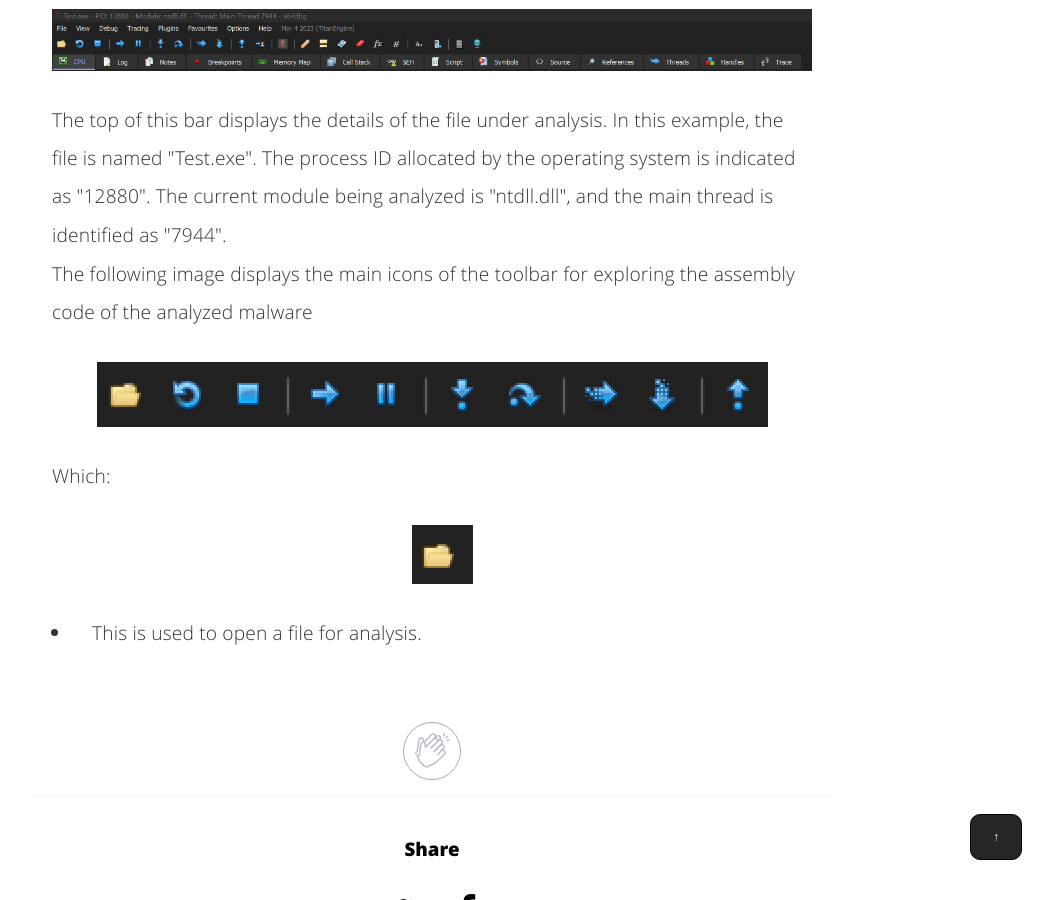
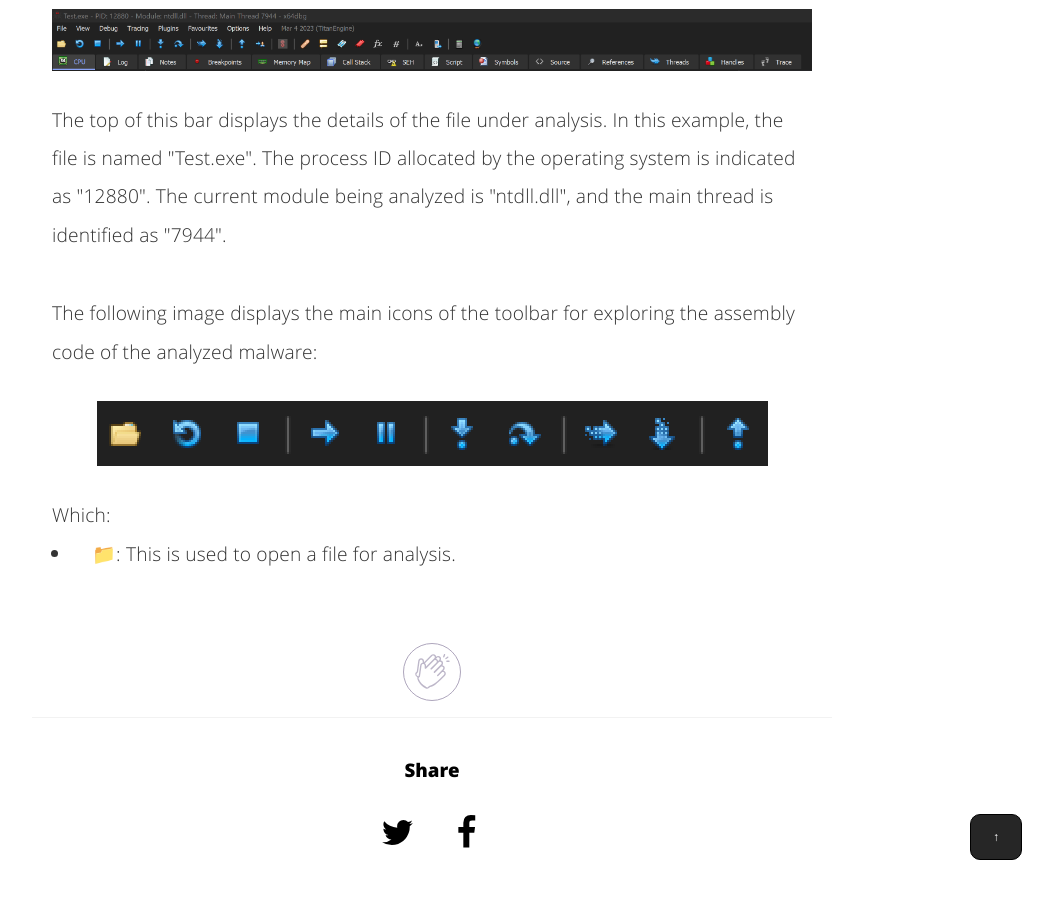
Before and after one commit to nickvourd/nickvourd.github.io, a Jekyll site: the page built from _posts/2023-10-18-x64dbg-intro.md, in a window 1280 px wide and 900 px high, scrolled down 4570 px. Shown: the whole window, without its empty margins (208-1261 px from the left). Built offline with Jekyll 4.4.1, drawn with Linux system fonts in a browser that asks for light colours; after the commit the page ends 5439 px from its top, so only the background shows below that.

Commit message:
Edit 2023-10-18 x64dbg (My first baby steps)

```diff
--- a/_posts/2023-10-18-x64dbg-intro.md
+++ b/_posts/2023-10-18-x64dbg-intro.md
@@ -346,9 +346,9 @@ Before we begin, let me to explain some terminology to become more familiar with
 
 <img src="/assets/img/post-img/18-10-2023/x64dbg-Top-Toolbar.png" class="post-images" alt="x64dbg Top Toolbar">
 
-<p>The top of this bar displays the details of the file under analysis. In this example, the file is named "Test.exe". The process ID allocated by the operating system is indicated as "12880". The current module being analyzed is "ntdll.dll", and the main thread is identified as "7944".</p>
+<p>The top of this bar displays the details of the file under analysis. In this example, the file is named "Test.exe". The process ID allocated by the operating system is indicated as "12880". The current module being analyzed is "ntdll.dll", and the main thread is identified as "7944".</p><br />
 
-<p>The following image displays the main icons of the toolbar for exploring the assembly code of the analyzed malware</p>
+<p>The following image displays the main icons of the toolbar for exploring the assembly code of the analyzed malware:</p>
 
 <img src="/assets/img/post-img/18-10-2023/x64dbg-Top-Icons-Toolbar.png" class="post-images" alt="x64dbg Top Icons Toolbar">
 
@@ -356,7 +356,7 @@ Before we begin, let me to explain some terminology to become more familiar with
 
 <ul>
   <li>
-    <img src="/assets/img/post-img/18-10-2023/x64dbg-Folder-Icon-Toolbar.png" class="post-images" alt="x64dbg Folder Icon Toolbar"><p>This is used to open a file for analysis.</p>
+    <p>📁: This is used to open a file for analysis.</p>
   </li>
 </ul>
 
```
